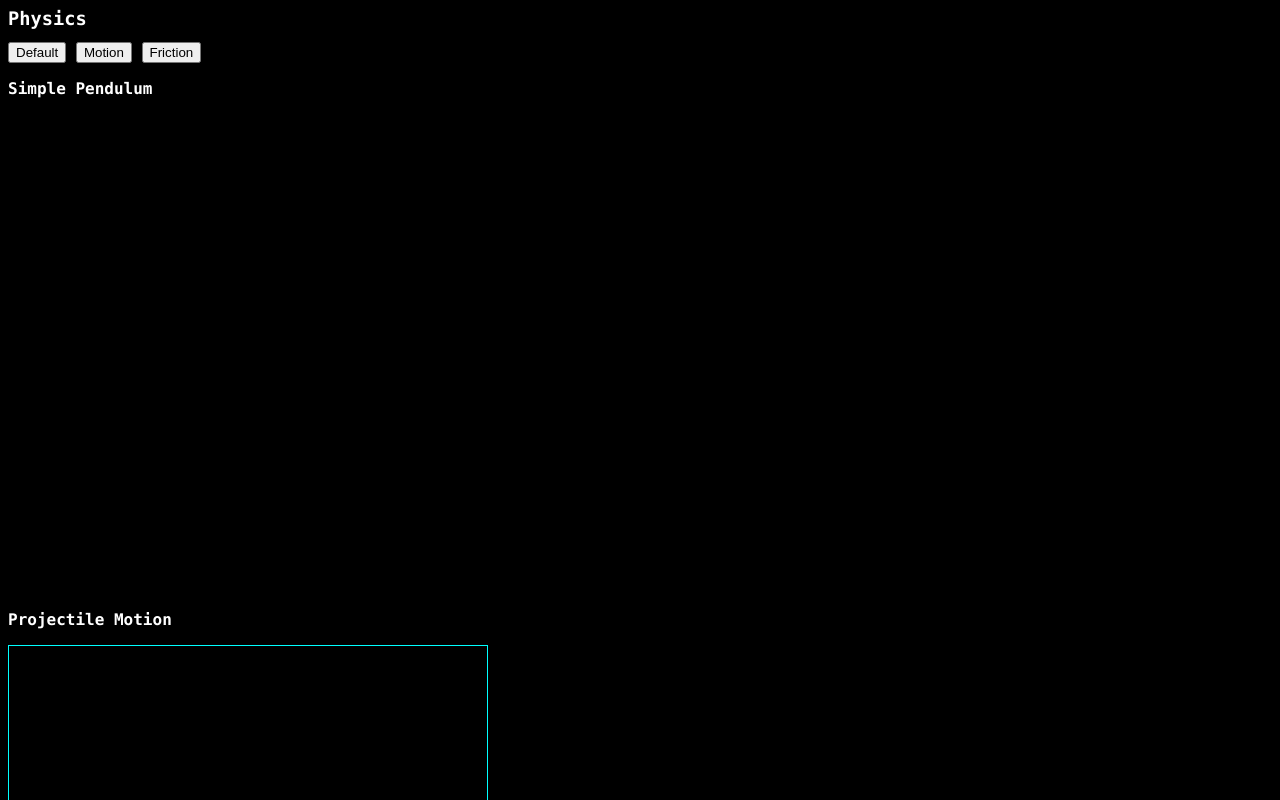
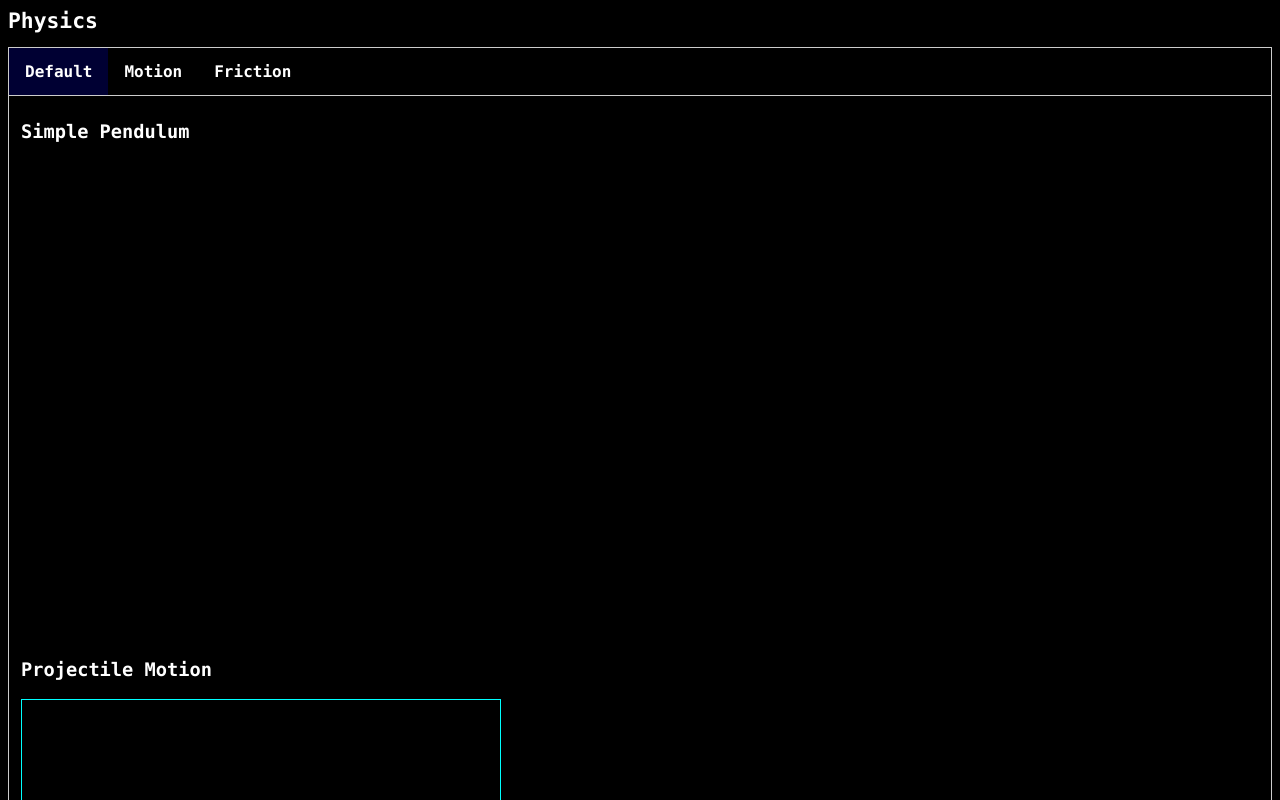
Before and after one commit to cdastangoo/Physics-Modules, a plain HTML site: page main.html in a window 1280 px wide. Shown: the top 800 px of the page. Drawn offline with Linux system fonts and the light colour scheme; files whose address does not match are found by name.

Commit message:
Styling for tabs

```diff
--- a/style.css
+++ b/style.css
@@ -5,8 +5,51 @@ body {
 	background-color: black;
 }
 h1 {
+	font-size: 16pt;
+}
+p {
 	font-size: 14pt;
 }
-p {
+
+.tab {
+	overflow: hidden;
+	border: 1px solid #ccc;
+	background-color: inherit;
+}
+
+.tab button {
+	background-color: inherit;
+	float: left;
+	border: none;
+	outline: none;
+	cursor: pointer;
+	padding: 14px 16px;
+	transition: 0.3s;
 	font-size: 12pt;
+	font-family: inherit;
+	font-weight: inherit;
+	color: inherit;
 }
+
+.tab button:hover {
+	background-color: #004;
+}
+
+.tab button.active {
+	background-color: #003;
+}
+
+.tabcontent {
+	display: none;
+	padding: 6px 12px;
+	border: 1px solid #ccc;
+	border-top: none;
+	background-color: inherit;
+	color: inherit;
+	animation: fadeEffect 1s;
+}
+
+@keyframes fadeEffect {
+	from {opacity: 0;}
+	to {opacity: 1;}
+}
```
